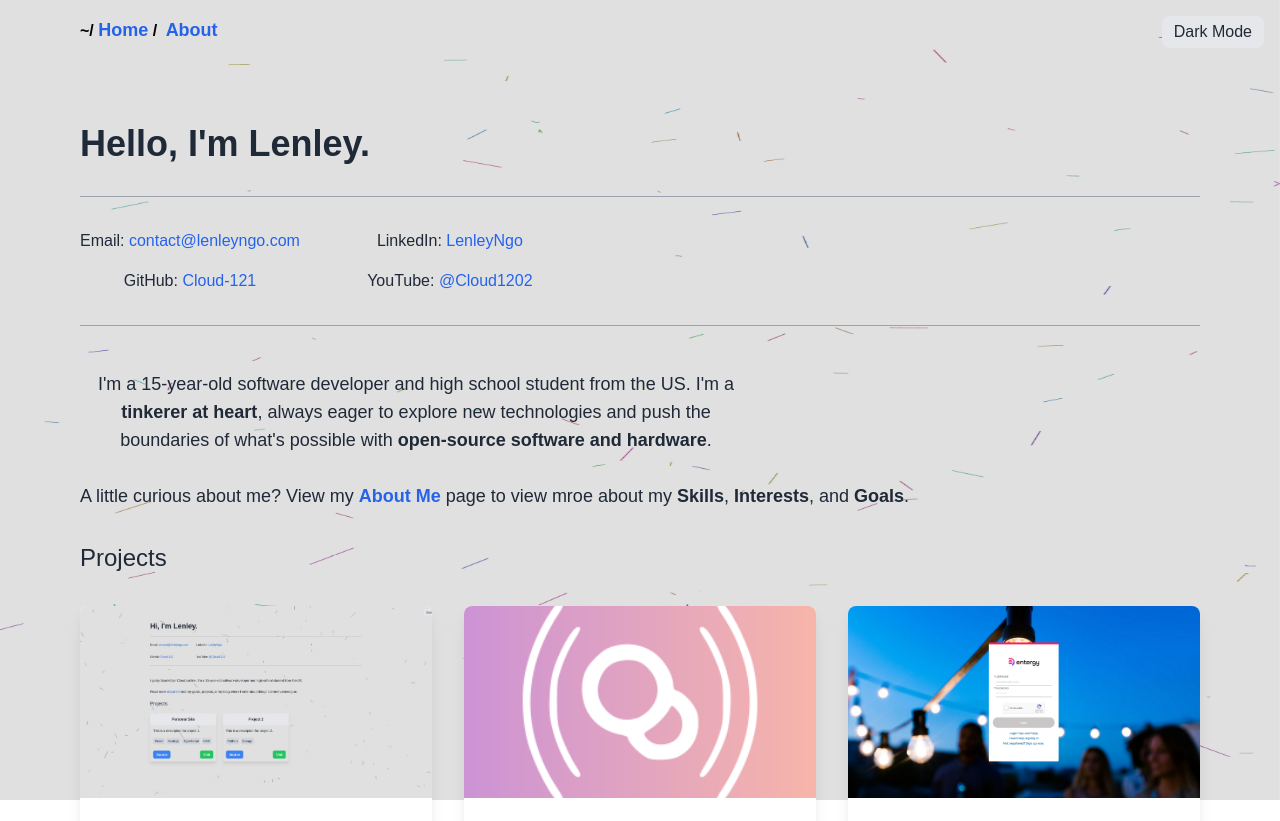
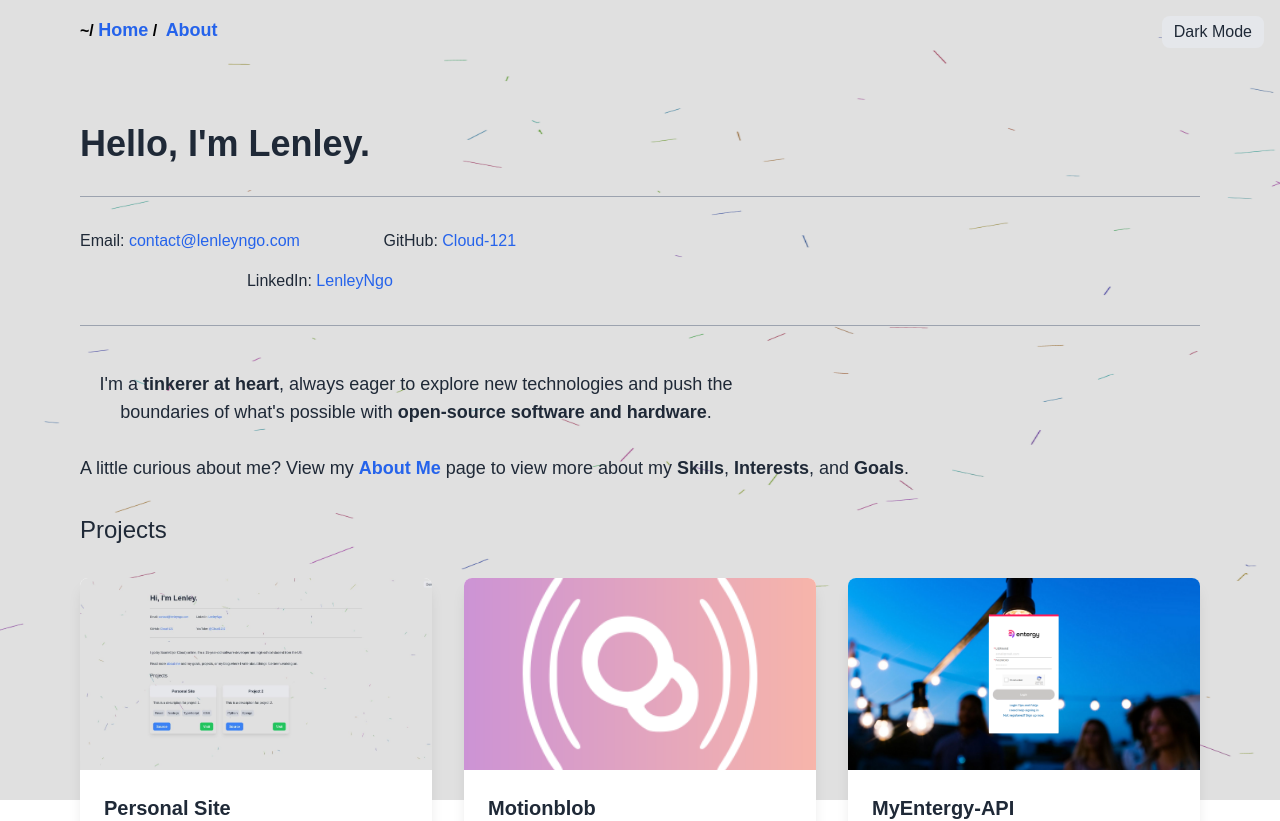
Before and after one commit to Cloud-121/personalsite, a Next.js app: page / in a window 1280 px wide. Shown: the top 821 px of the page. Built offline with nearby package versions, Linux system fonts and the light colour scheme.

Commit message:
change phrasing

```diff
--- a/app/page.tsx
+++ b/app/page.tsx
@@ -180,6 +180,15 @@ export default function Home() {
     </a>
   </p>
   <p className="text-base">
+    GitHub:{" "}
+    <a
+      href="https://github.com/Cloud-121"
+      className="text-blue-600 dark:text-blue-400 hover:underline"
+    >
+      Cloud-121
+    </a>
+  </p>
+  <p className="text-base col-span-2">
     LinkedIn:{" "}
     <a
       href="https://www.linkedin.com/in/lenley-ngo-634452268/"
@@ -188,30 +197,12 @@ export default function Home() {
       LenleyNgo
     </a>
   </p>
-        <p className="text-base">
-          GitHub:{" "}
-          <a
-            href="https://github.com/Cloud-121"
-            className="text-blue-600 dark:text-blue-400 hover:underline"
-          >
-            Cloud-121
-          </a>
-        </p>
-        <p className="text-base">
-          YouTube:{" "}
-          <a
-            href="https://www.youtube.com/@Cloud1202"
-            className="text-blue-600 dark:text-blue-400 hover:underline"
-          >
-            @Cloud1202
-          </a>
-        </p>
 </div>
 
         <hr className="my-8 w-full border-t border-gray-400 dark:border-gray-700 bg-gray-300 dark:bg-gray-700" />
 
         <p className="mt-3 text-lg max-w-2xl">
-          I&apos;m a 15-year-old software developer and high school student from the US. I&apos;m a <strong>tinkerer at heart</strong>, always eager to explore new technologies and push the boundaries of what&apos;s possible with <strong>open-source software and hardware</strong>.
+          I&apos;m a <strong>tinkerer at heart</strong>, always eager to explore new technologies and push the boundaries of what&apos;s possible with <strong>open-source software and hardware</strong>.
         </p>
         <p className="mt-7 text-lg">
           A little curious about me? View my {" "}
@@ -221,7 +212,7 @@ export default function Home() {
           >
             About Me
           </Link>{" "}
-          page to view mroe about my <strong>Skills</strong>, <strong>Interests</strong>, and <strong>Goals</strong>.
+          page to view more about my <strong>Skills</strong>, <strong>Interests</strong>, and <strong>Goals</strong>.
         </p>
         <h2 className="mt-8 text-2xl">Projects</h2>
 
```
Lines whose indentation alone changed are shown as unchanged.
